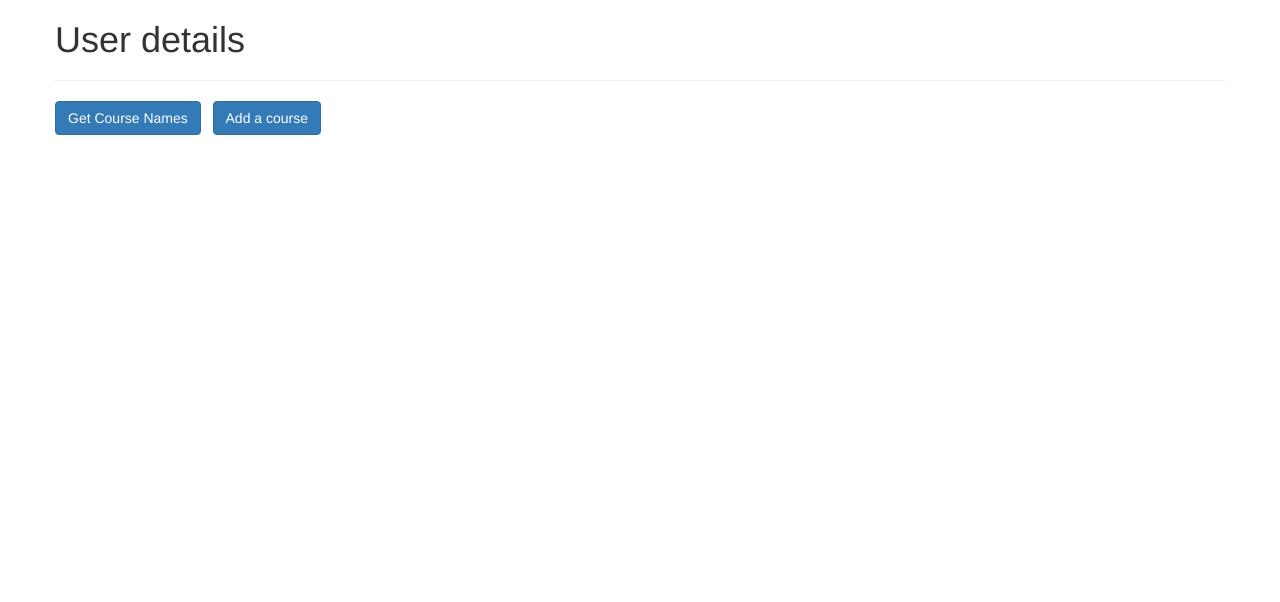
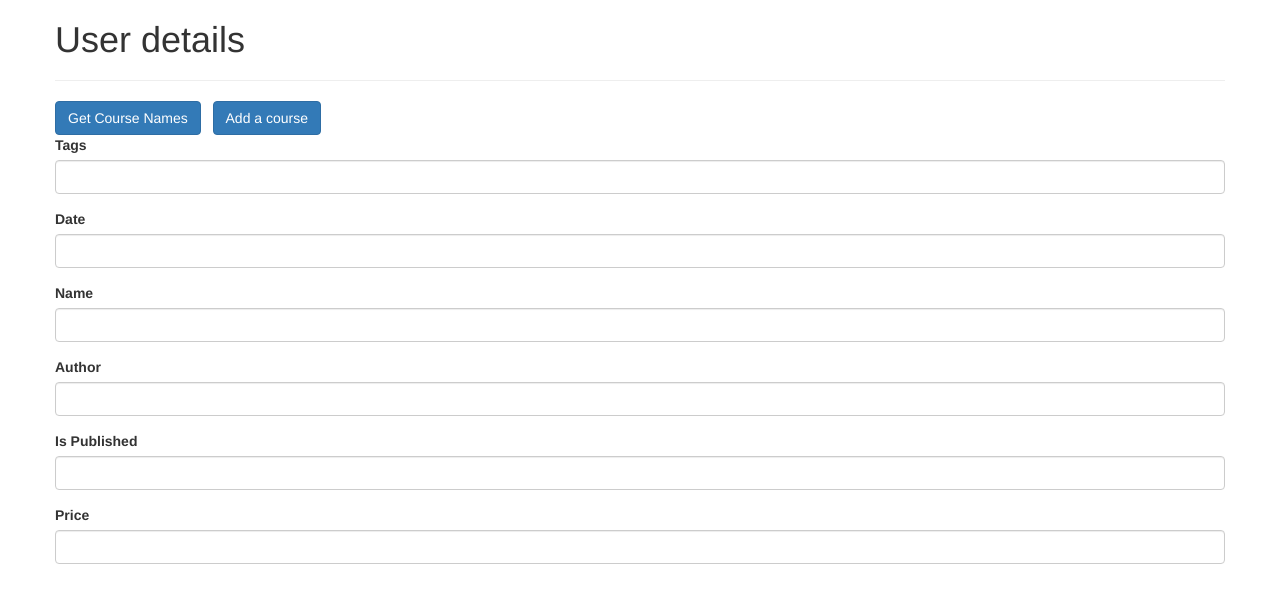
Before and after one commit to 94ju/userfrontEnd, an Angular app: page /user in a window 1280 px wide. Shown: the top 602 px of the page. Built offline with nearby package versions, Linux system fonts and the light colour scheme.

Commit message:
user edit routing

```diff
--- a/src/app/app.component.html
+++ b/src/app/app.component.html
@@ -3,15 +3,8 @@
   <div class="row">
     <h1>User details</h1>
     <hr>
-    <!-- <button class="btn btn-primary" (click)="getUser()">Get User</button>
-    <div *ngFor="let user of users">
-    <p>{{user.name}}</p>
-    <p>{{user.date}}</p>
-    <p>{{user.author}}</p>
-    <p>{{user.price}}</p>
-  </div> -->
   <button class="btn btn-primary" (click)="getNames()">Get Course Names</button>
-  <button class="btn btn-primary" (click)="addCourse()" style="margin-left: 1%">Add a course</button>
+  <button class="btn btn-primary" (click)="addCourse()" style="margin-left: 1%" routerLink="/user">Add a course</button>
   <div *ngIf="showUser">
     <ul class="list-group" *ngFor="let usernames of userNames" >
 
@@ -25,7 +18,7 @@
 
     </ul>
   </div>
-
+  <router-outlet></router-outlet>
 
   </div>
 </div>
--- a/src/app/app.component.ts
+++ b/src/app/app.component.ts
@@ -44,16 +44,9 @@ export class AppComponent implements OnInit {
       )
     }
 
-    userDetailForm:FormGroup
+
     ngOnInit(){
-      this.userDetailForm=new FormGroup({
-        'tags':new FormControl(),
-        'date':new FormControl(),
-        'name':new FormControl(),
-        'author':new FormControl(),
-        'isPublished':new FormControl(),
-        'price':new FormControl()
-      })
+
     }
 
 }
--- a/src/app/app.module.ts
+++ b/src/app/app.module.ts
@@ -5,7 +5,11 @@ import { AppComponent } from './app.component';
 import { UserService } from './user.service';
 import { ReactiveFormsModule } from '@angular/forms';
 import { UserEditComponent } from './user-edit/user-edit.component';
+import { Routes, RouterModule } from '@angular/router';
 
+const appRoutes:Routes =[
+  { path:'user',component:UserEditComponent}
+]
 @NgModule({
   declarations: [
     AppComponent,
@@ -14,7 +18,8 @@ import { UserEditComponent } from './user-edit/user-edit.component';
   imports: [
     BrowserModule,
     HttpModule,
-    ReactiveFormsModule
+    ReactiveFormsModule,
+    RouterModule.forRoot(appRoutes)
   ],
   providers: [UserService],
   bootstrap: [AppComponent]
--- a/src/app/user-edit/user-edit.component.html
+++ b/src/app/user-edit/user-edit.component.html
@@ -1,3 +1,62 @@
-<p>
-  user-edit works!
-</p>
+<div class="container">
+  <div class="row">
+    <form [formGroup]=" userDetailForm">
+      <div class="form-group">
+        <label for="tags">Tags</label>
+        <input
+        type="text"
+        id="tags"
+        formControlName="tags"
+        class="form-control"
+        >
+      </div>
+
+        <div class="form-group">
+            <label for="date">Date</label>
+            <input
+            type="text"
+            id="date"
+            formControlName="date"
+            class="form-control"
+            >
+          </div>
+          <div class="form-group">
+              <label for="name">Name</label>
+              <input
+              type="text"
+              id="name"
+              formControlName="name"
+              class="form-control"
+              >
+            </div>
+            <div class="form-group">
+                <label for="author">Author</label>
+                <input
+                type="text"
+                id="author"
+                formControlName="author"
+                class="form-control"
+                >
+            </div>
+            <div class="form-group">
+                <label for="tags">Is Published</label>
+                <input
+                type="text"
+                id="isPublished"
+                formControlName="isPublished"
+                class="form-control"
+                >
+            </div>
+            <div class="form-group">
+                <label for="tags">Price</label>
+                <input
+                type="text"
+                id="price"
+                formControlName="price"
+                class="form-control"
+                >
+              </div>
+
+    </form>
+  </div>
+</div>
--- a/src/app/user-edit/user-edit.component.ts
+++ b/src/app/user-edit/user-edit.component.ts
@@ -1,4 +1,5 @@
 import { Component, OnInit } from '@angular/core';
+import { FormControl, FormGroup } from '@angular/forms';
 
 @Component({
   selector: 'app-user-edit',
@@ -8,8 +9,16 @@ import { Component, OnInit } from '@angular/core';
 export class UserEditComponent implements OnInit {
 
   constructor() { }
-
+  userDetailForm:FormGroup
   ngOnInit() {
+    this.userDetailForm=new FormGroup({
+      'tags':new FormControl(),
+      'date':new FormControl(),
+      'name':new FormControl(),
+      'author':new FormControl(),
+      'isPublished':new FormControl(),
+      'price':new FormControl()
+    })
   }
 
 }
```
Also changed, not shown: 1 other file (tests, documents, lock files or other folders).
